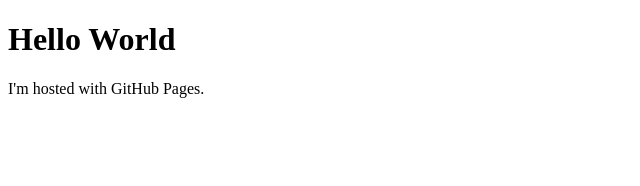
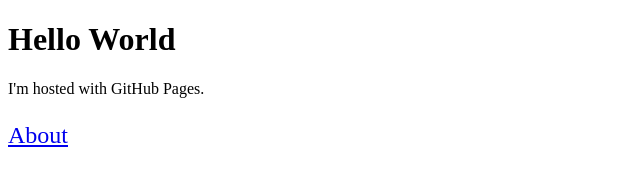
Before and after one commit to okxy/okxy.github.io, a plain HTML site: page index.html in a window 1280 px wide. Shown: the whole page, without its empty margins (0-640 px from the left). Drawn offline with Linux system fonts and the light colour scheme.

Commit message:
Update index.html

```diff
--- a/index.html
+++ b/index.html
@@ -3,5 +3,6 @@
   <body>
     <h1>Hello World</h1>
     <p>I'm hosted with GitHub Pages.</p>
-  </body>
+    <p style="color: green; font-size:24px"><a href=http://okxy.github.io/About.htm>About</a></p>
+   </body>
 </html>
```
